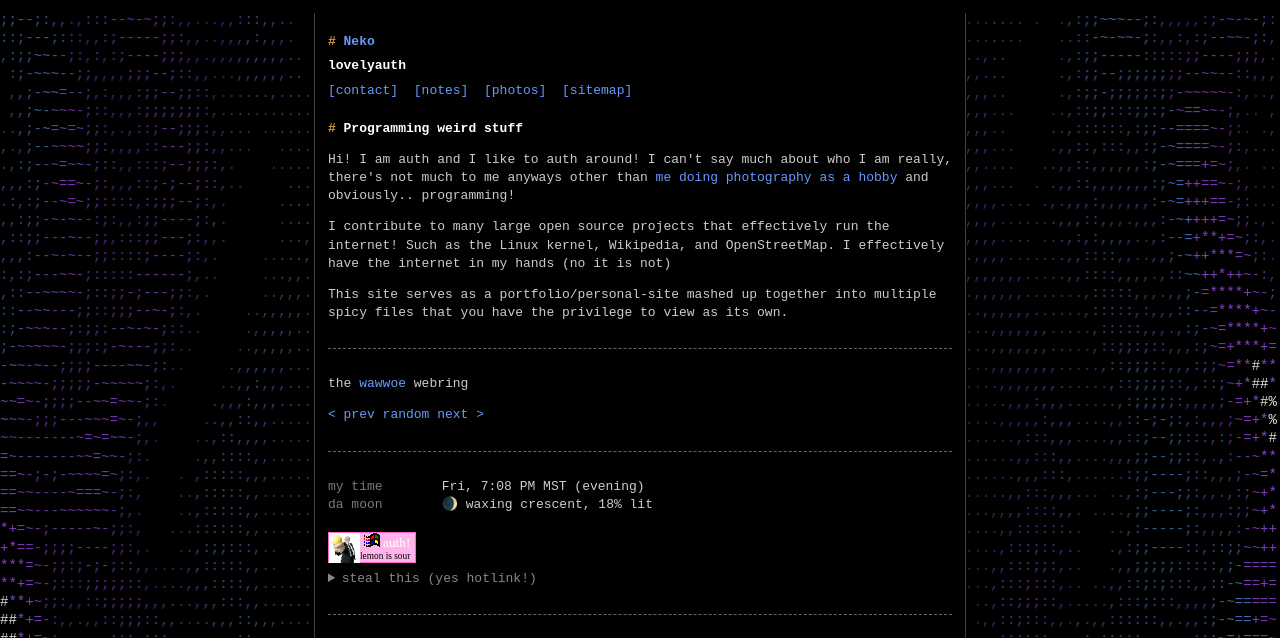
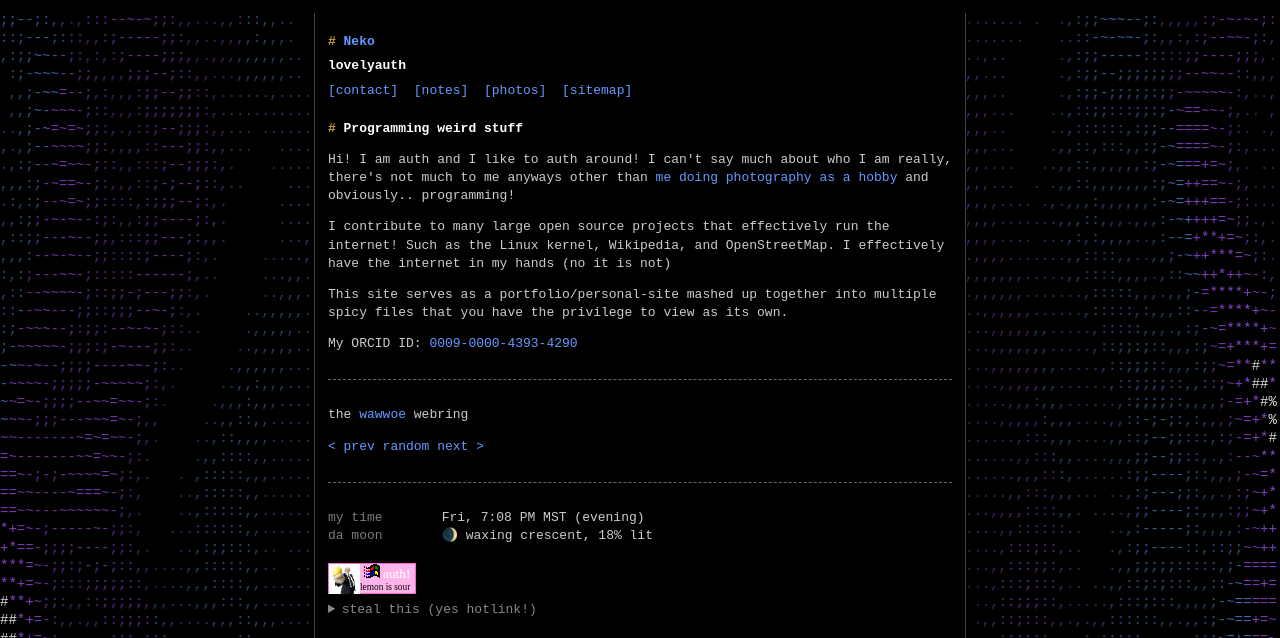
Before and after one commit to auth1ery/epicpersonalsite, a plain HTML site: page index.html in a window 1280 px wide. Shown: the top 638 px of the page. Drawn offline with Linux system fonts and the light colour scheme; no server answers.

Commit message:
add orcid id link

```diff
--- a/index.html
+++ b/index.html
@@ -55,6 +55,7 @@
         This site serves as a portfolio/personal-site mashed up together into
         multiple spicy files that you have the privilege to view as its own.
       </p>
+      <p>My ORCID ID: <a href="https://orcid.org/0009-0000-4393-4290">0009-0000-4393-4290</a></p>
       <hr />
       <p>the <a href="https://wawwoe.cloudlull.fyi">wawwoe</a> webring</p>
       <a href="https://wawwoe.cloudlull.fyi/auth/previous">&lt; prev</a>
```
